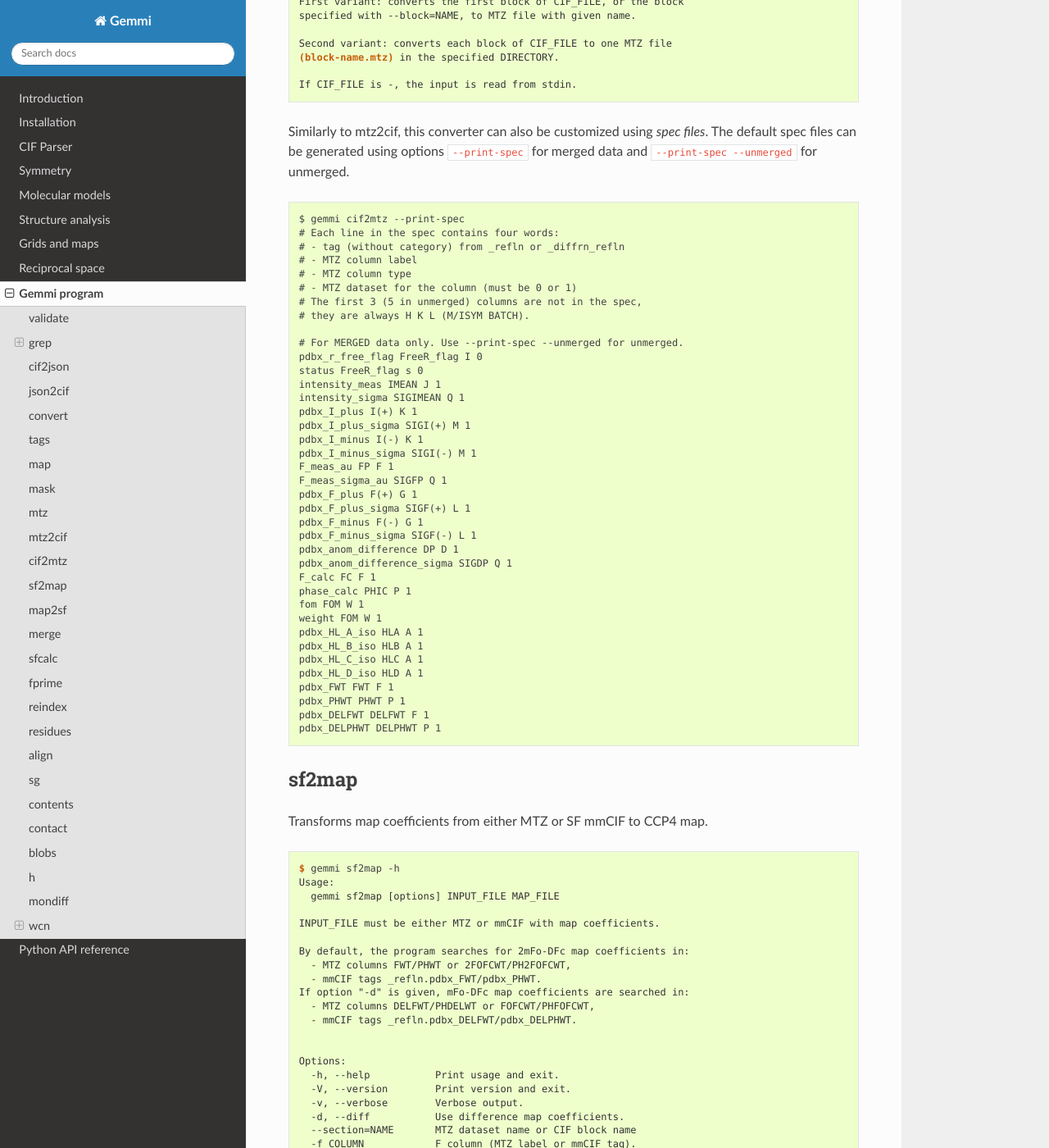
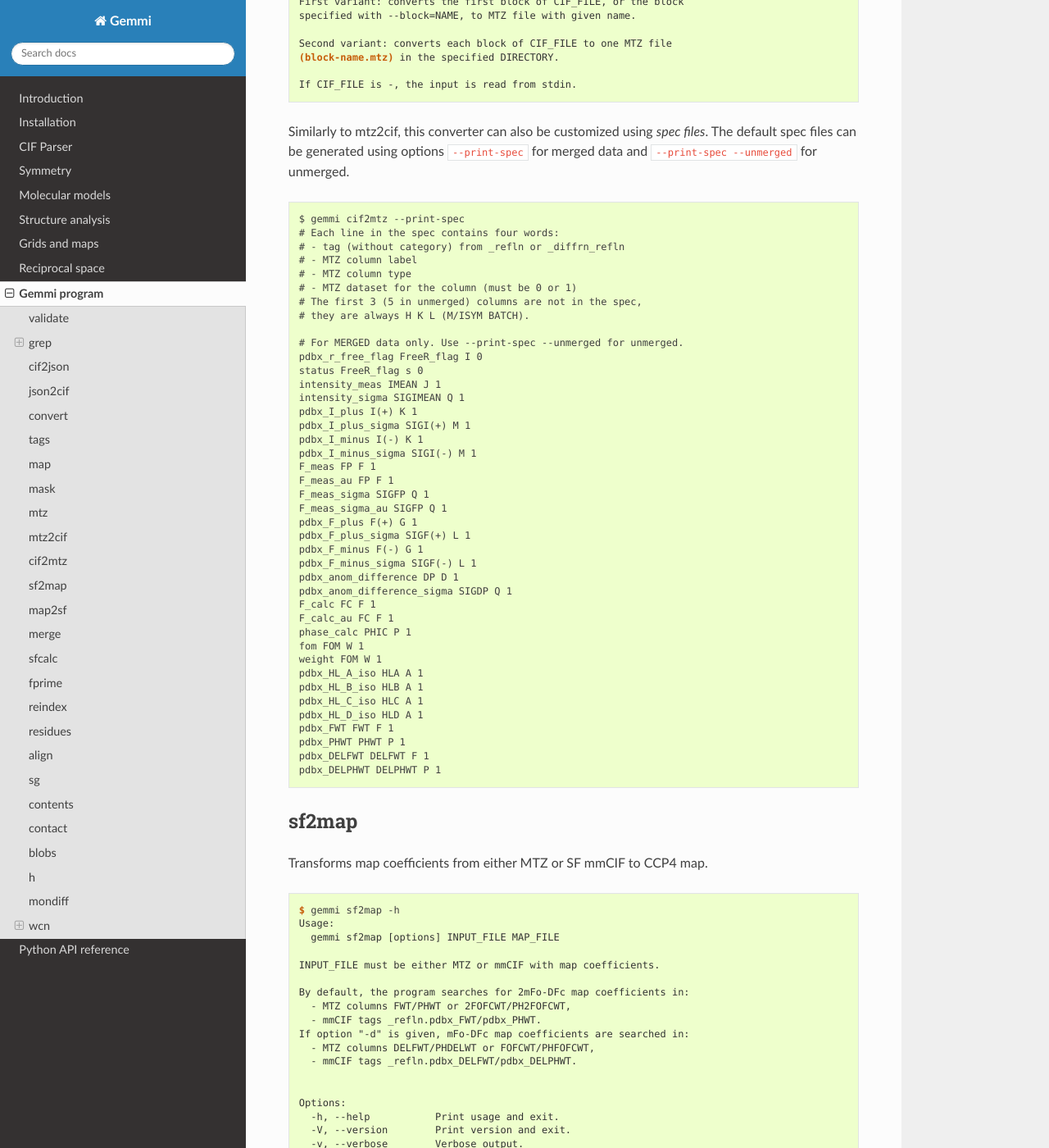
Before and after one commit to project-gemmi/gemmi, a Sphinx documentation site: the page built from docs/utils.rst, in a window 1280 px wide and 1400 px high, scrolled down 12655 px. Shown: the whole window at 82% size. Built offline with Sphinx 7.4.7 and the Read the Docs theme 2.0.0, drawn with Linux system fonts in a browser that asks for light colours.

Commit message:
cif2mtz: change defaults

```diff
--- a/docs/cif2mtz-spec.txt
+++ b/docs/cif2mtz-spec.txt
@@ -16,7 +16,9 @@ pdbx_I_plus I(+) K 1
 pdbx_I_plus_sigma SIGI(+) M 1
 pdbx_I_minus I(-) K 1
 pdbx_I_minus_sigma SIGI(-) M 1
+F_meas FP F 1
 F_meas_au FP F 1
+F_meas_sigma SIGFP Q 1
 F_meas_sigma_au SIGFP Q 1
 pdbx_F_plus F(+) G 1
 pdbx_F_plus_sigma SIGF(+) L 1
@@ -25,6 +27,7 @@ pdbx_F_minus_sigma SIGF(-) L 1
 pdbx_anom_difference DP D 1
 pdbx_anom_difference_sigma SIGDP Q 1
 F_calc FC F 1
+F_calc_au FC F 1
 phase_calc PHIC P 1
 fom FOM W 1
 weight FOM W 1
```
Also changed, not shown: 1 other file.
